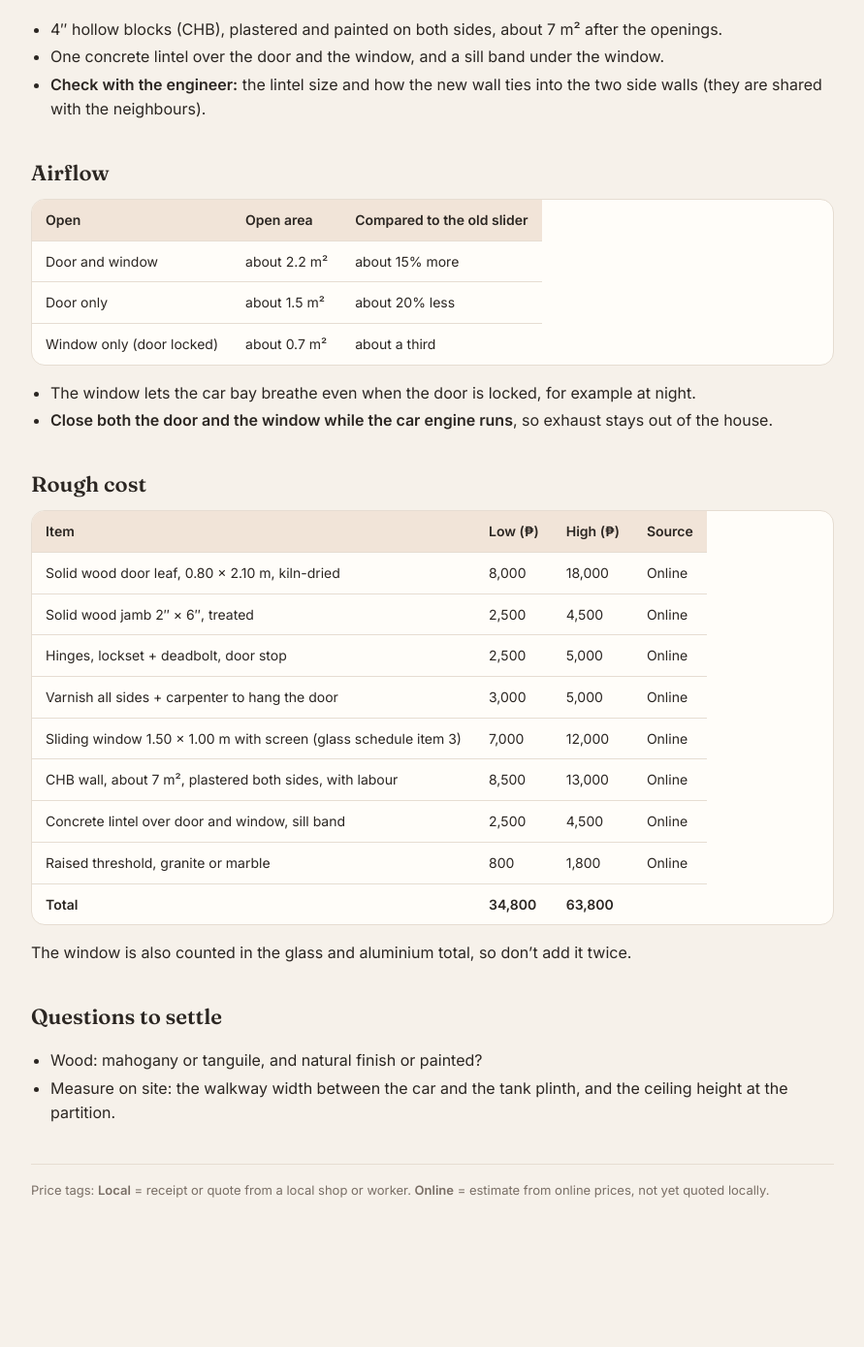
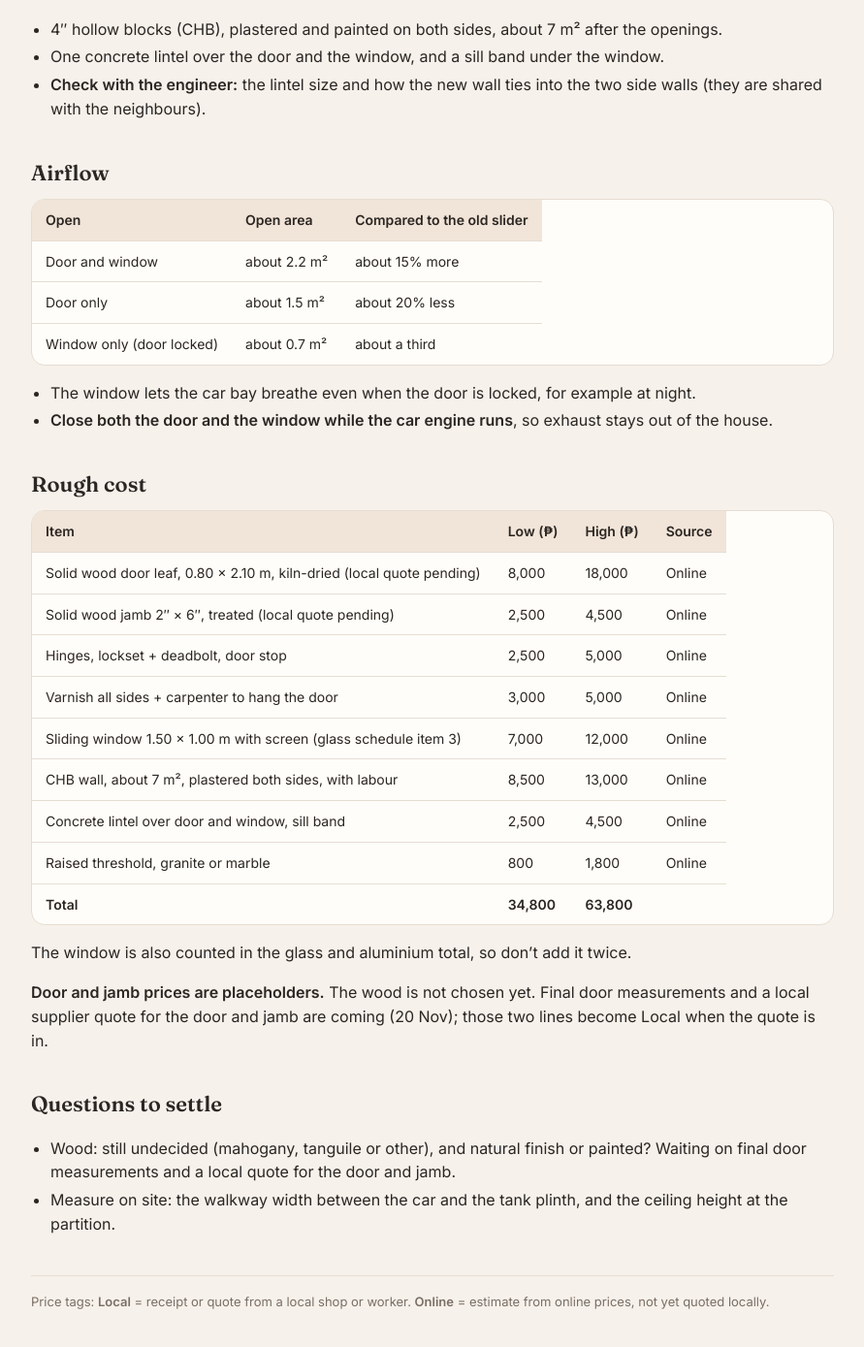
Before and after one commit to tatayotter/navarro-house, a Jekyll site: the page built from house/car-bay-partition.md, in a window 1280 px wide and 1400 px high, scrolled down 1664 px. Shown: the top 1389 px of the window at 97% size, without its empty margins (194-1085 px from the left). Built offline with Jekyll 4.4.1, drawn with Linux system fonts in a browser that asks for light colours; before the commit the page ends 2949 px from its top, so only the background shows below that; some of the changed text lies outside the part shown.

Commit message:
Car bay partition: wood undecided, door + jamb prices pending a local quote
Co-Authored-By: Claude Opus 5.5 <noreply@anthropic.com>
Claude-Session: https://claude.ai/code/session_01RUWgCPyQCGQ8Ps1a6ccbMc

```diff
--- a/house/car-bay-partition.md
+++ b/house/car-bay-partition.md
@@ -3,7 +3,7 @@ title: Car bay partition
 status: Draft
 cost: "₱35k–64k"
 price_source: online
-updated: 19 Nov 2026
+updated: 20 Nov 2026
 summary: The wall between the car bay and the dining area, about 5.0 m in from the front. It is now a solid wall with a solid wood main door and a sliding window you can see the car through and open for air. Sizes are a provisional fit around the water tank; confirm on site.
 ---
 
@@ -62,8 +62,8 @@ The old plan was a steel frame with a 1.80 m sliding glass door. The new plan is
 
 | Item | Low (₱) | High (₱) | Source |
 |---|---|---|---|
-| Solid wood door leaf, 0.80 × 2.10 m, kiln-dried | 8,000 | 18,000 | Online |
-| Solid wood jamb 2″ × 6″, treated | 2,500 | 4,500 | Online |
+| Solid wood door leaf, 0.80 × 2.10 m, kiln-dried (local quote pending) | 8,000 | 18,000 | Online |
+| Solid wood jamb 2″ × 6″, treated (local quote pending) | 2,500 | 4,500 | Online |
 | Hinges, lockset + deadbolt, door stop | 2,500 | 5,000 | Online |
 | Varnish all sides + carpenter to hang the door | 3,000 | 5,000 | Online |
 | Sliding window 1.50 × 1.00 m with screen (glass schedule item 3) | 7,000 | 12,000 | Online |
@@ -74,9 +74,11 @@ The old plan was a steel frame with a 1.80 m sliding glass door. The new plan is
 
 The window is also counted in the glass and aluminium total, so don't add it twice.
 
+**Door and jamb prices are placeholders.** The wood is not chosen yet. Final door measurements and a local supplier quote for the door and jamb are coming (20 Nov); those two lines become Local when the quote is in.
+
 ## Questions to settle
 
-- Wood: mahogany or tanguile, and natural finish or painted?
+- Wood: still undecided (mahogany, tanguile or other), and natural finish or painted? Waiting on final door measurements and a local quote for the door and jamb.
 - Measure on site: the walkway width between the car and the tank plinth, and the ceiling height at the partition.
 
 <!-- Leave a blank line before and after every table, or the site shows it as plain text. -->
--- a/index.html
+++ b/index.html
@@ -150,7 +150,7 @@ footer a{color:var(--accent);font-weight:500}
     <a class="st" href="rooms/rooftop-room.html"><span class="pill p-wait">Draft</span><div><b>Rooftop room</b><span class="d">Room with its own T&amp;B, queen bed and window AC. Walls: 1 m concrete half wall, then container-van steel outside and Hardiflex inside up to the roof. About ₱208k–348k (online estimate). Final site measurements coming.</span></div><span class="arrow">›</span></a>
     <div class="st"><span class="pill p-wait">Measuring</span><div><b>Front gate</b><span class="d">Roll-up car shutter plus a small door. Waiting on final measurements.</span></div></div>
     <a class="st" href="house/electrical-materials.html"><span class="pill p-wait">For checking</span><div><b>Electrical wiring</b><span class="d">Whole-house plan drafted: 20 ceiling lights, 32 outlets, 12 smart switch plates. Materials about ₱113k to ₱179k (online estimate). The electrician will check it.</span></div><span class="arrow">›</span></a>
-    <a class="st" href="house/car-bay-partition.html"><span class="pill p-wait">Draft</span><div><b>Car bay partition</b><span class="d">Changed 19 Nov: solid wall with a solid wood main door and a sliding window over the car. About ₱35k–64k (online estimate). Sizes to confirm on site.</span></div><span class="arrow">›</span></a>
+    <a class="st" href="house/car-bay-partition.html"><span class="pill p-wait">Draft</span><div><b>Car bay partition</b><span class="d">Changed 19 Nov: solid wall with a solid wood main door and a sliding window over the car. About ₱35k–64k (online estimate). Wood not chosen yet; local door and jamb quote pending.</span></div><span class="arrow">›</span></a>
     <a class="st" href="house/glass-aluminium.html"><span class="pill p-wait">Measuring</span><div><b>Glass and aluminium</b><span class="d">All windows and sliding doors in one list for supplier quotes. Terrace jalousie now 6 bays. About ₱104k–164k (online estimate). Sizes to be measured on site.</span></div><span class="arrow">›</span></a>
     <a class="st" href="house/plumbing-materials.html"><span class="pill p-wait">Draft</span><div><b>Plumbing</b><span class="d">Decided: our own new septic tank under the car bay (the old one is shared with the neighbours). Kitchen and ground T&amp;B on city water; a tank and quiet auto-stop pump in the car bay feed the rooftop, hoses, and the ground floor during water schedules. Hose faucets on the terrace and rooftop. Materials about ₱93k–142k (online estimate).</span></div><span class="arrow">›</span></a>
     <a class="st" href="house/ceilings.html"><span class="pill p-done">Planned</span><div><b>Ceilings</b><span class="d">Decided: White Oak PVC ceiling panels in the bedroom, living room, kitchen and dining; gypsum on the terrace. About ₱69k–102k (online estimate). Panels on sale until 30 Nov.</span></div><span class="arrow">›</span></a>
```
Also changed, not shown: README.md.
